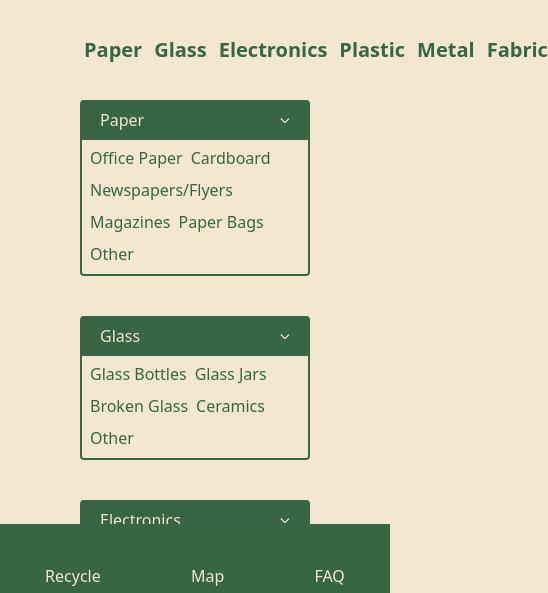
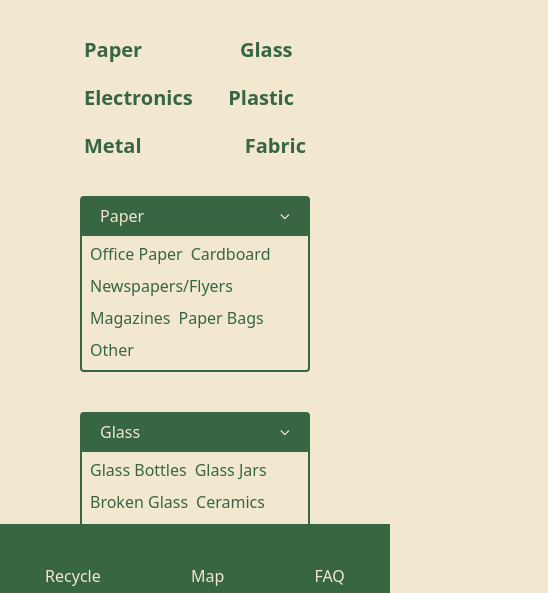
Before and after one commit to moxharley/1800_202530_DTC01, a website built with Vite: page recycleInfo.html in a window 390 px wide. Shown: the part 216-809 px from the top of the page, 548 px wide, since content can reach past the window. Built offline with nearby package versions, Linux system fonts and the light colour scheme.

Commit message:
Change responsive looks

```diff
--- a/recycleInfo.html
+++ b/recycleInfo.html
@@ -41,13 +41,15 @@
     <main class="mx-16 text-[#386642]">
       <section class="md:mt-20 mt-10">
         <h1 class="mb-10 text-3xl font-bold">What can I recycle?</h1>
-        <div class="mb-5 px-5 flex justify-between space-x-3 text-xl font-bold">
-          <a href="#">Paper</a>
-          <a href="#">Glass</a>
-          <a href="#">Electronics</a>
-          <a href="#">Plastic</a>
-          <a href="#">Metal</a>
-          <a href="#">Fabric</a>
+        <div
+          class="px-5 flex justify-between flex-wrap space-x-3 space-y-5 text-xl font-bold text-center"
+        >
+          <a class="md:basis-1/7 basis-1/4" href="#">Paper</a>
+          <a class="md:basis-1/7 basis-1/4" href="#">Glass</a>
+          <a class="md:basis-1/7 basis-1/4" href="#">Electronics</a>
+          <a class="md:basis-1/7 basis-1/4" href="#">Plastic</a>
+          <a class="md:basis-1/7 basis-1/4" href="#">Metal</a>
+          <a class="md:basis-1/7 basis-1/4" href="#">Fabric</a>
         </div>
         <div>
           <div class="min-w-[183px] p-4">
```
